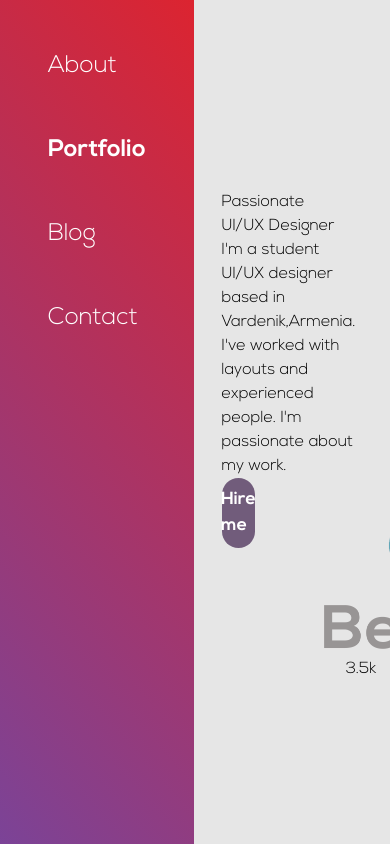
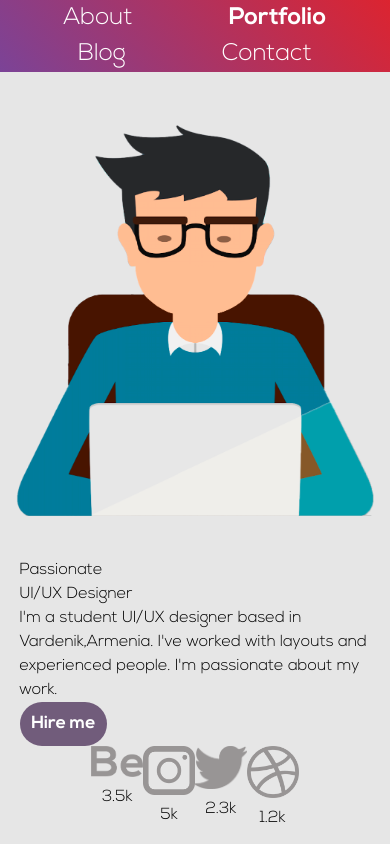
Before and after one commit to gsaryann/sportfolio.github.io, a plain HTML site: page index.html in a window 390 px wide. Drawn offline with Linux system fonts and the light colour scheme; files whose address does not match are found by name.

Commit message:
Add files via upload

```diff
--- a/css/style.css
+++ b/css/style.css
@@ -160,3 +160,23 @@ ul {
 .nav__list-item.active>a {
     font-weight: 700;
 }
+
+@media (max-width: 480px) {
+    .wrapper {
+        overflow: auto;
+    }
+    .wrapper__content {
+        flex-direction: column;
+    }
+    .nav__list {
+        display: flex;
+        flex-wrap: wrap;
+        justify-content: center;
+    }
+    .nav__list-item {
+        margin: 0 3em;
+    }
+    .portfolio__content {
+        flex-direction: column-reverse;
+    }
+}
```
